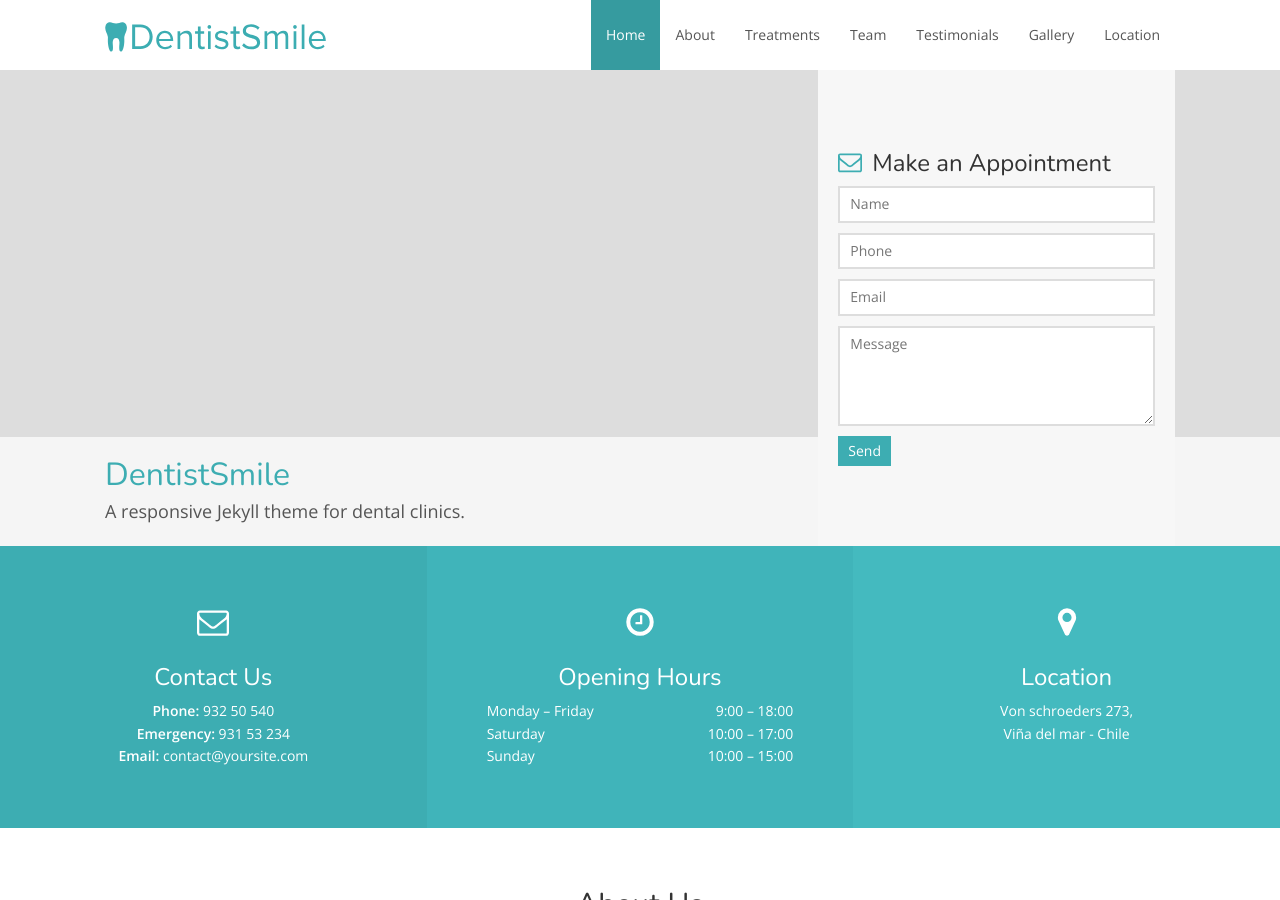
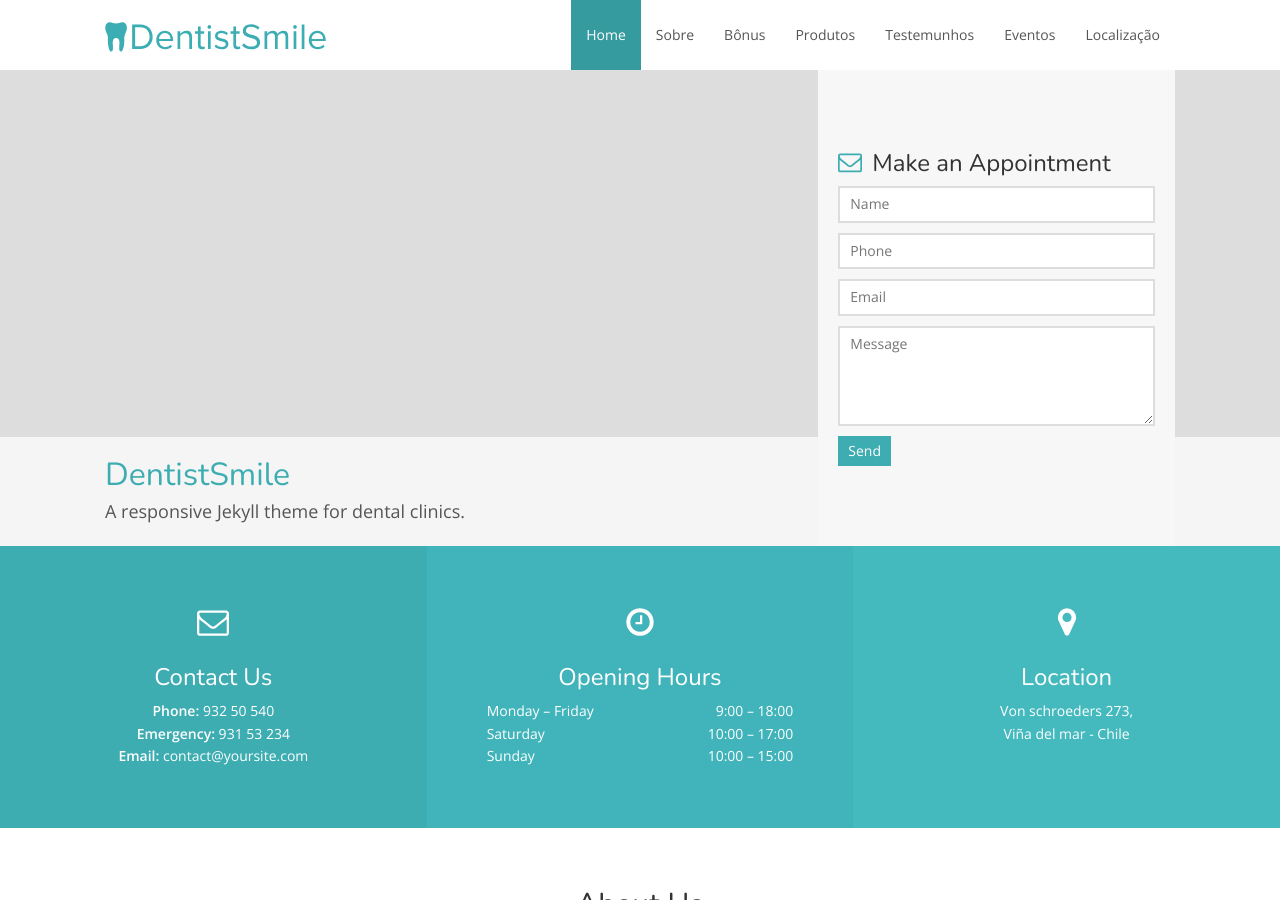
Before and after one commit to cadastroinove/cadastroinove.github.io, a Jekyll site: the page built from index.html, in a window 1280 px wide and 900 px high. Built offline with Jekyll 4.4.1, drawn with Linux system fonts in a browser that asks for light colours; nearby versions of some CDN libraries.

Commit message:
Alteração nos menus

```diff
--- a/_includes/header.html
+++ b/_includes/header.html
@@ -16,12 +16,12 @@
         <div class="collapse navbar-collapse scrollspy" id="bs-example-navbar-collapse-1">
             <ul class="nav navbar-nav navbar-right">
                 <li><a class="scroll" href="#top">Home</a></li>
-                <li><a class="scroll" href="#about">About</a></li>
-                <li><a class="scroll" href="#treatments">Treatments</a></li>
-                <li><a class="scroll" href="#team">Team</a></li>
-                <li><a class="scroll" href="#testimonials">Testimonials</a></li>
-                <li><a class="scroll" href="#gallery">Gallery</a></li>
-                <li><a class="scroll" href="#location">Location</a></li>
+                <li><a class="scroll" href="#about">Sobre</a></li>
+                <li><a class="scroll" href="#treatments">Bônus</a></li>
+                <li><a class="scroll" href="#team">Produtos</a></li>
+                <li><a class="scroll" href="#testimonials">Testemunhos</a></li>
+                <li><a class="scroll" href="#gallery">Eventos</a></li>
+                <li><a class="scroll" href="#location">Localização</a></li>
             </ul>
         </div>
     </div>
```
